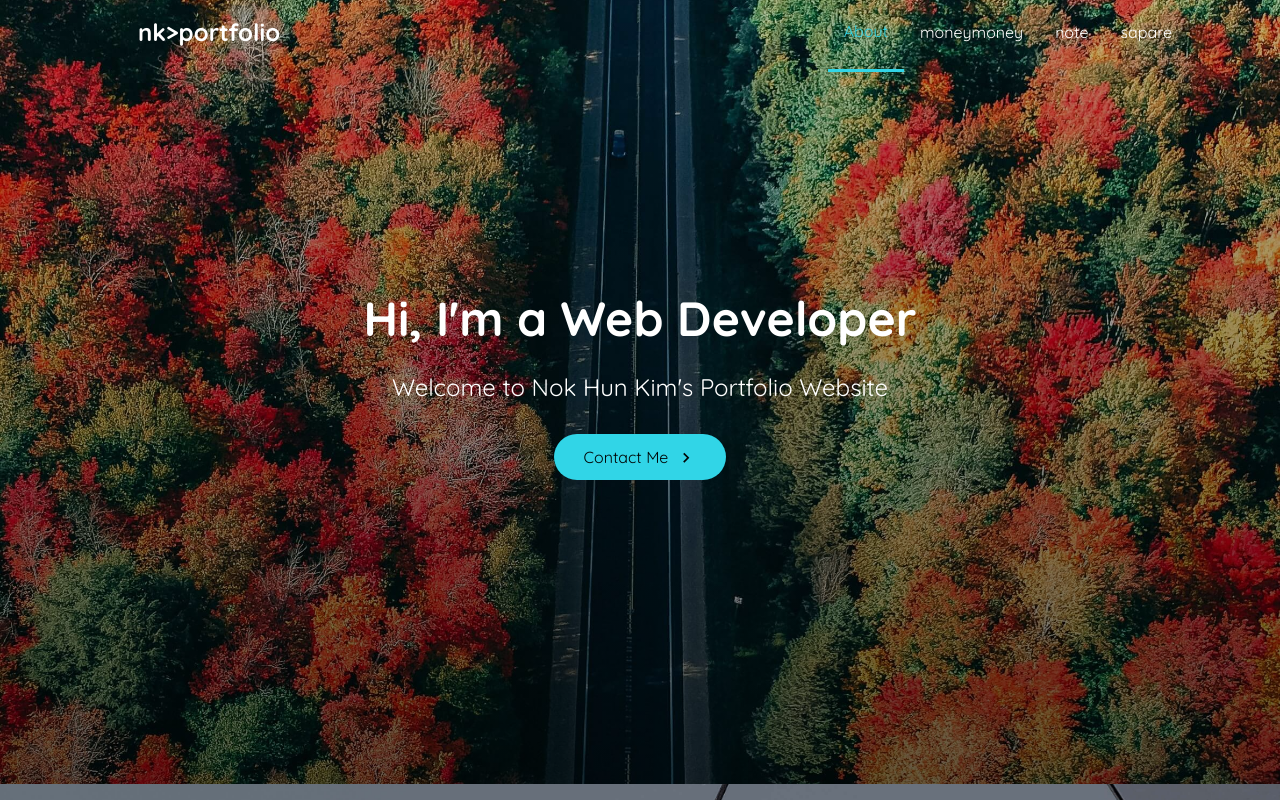
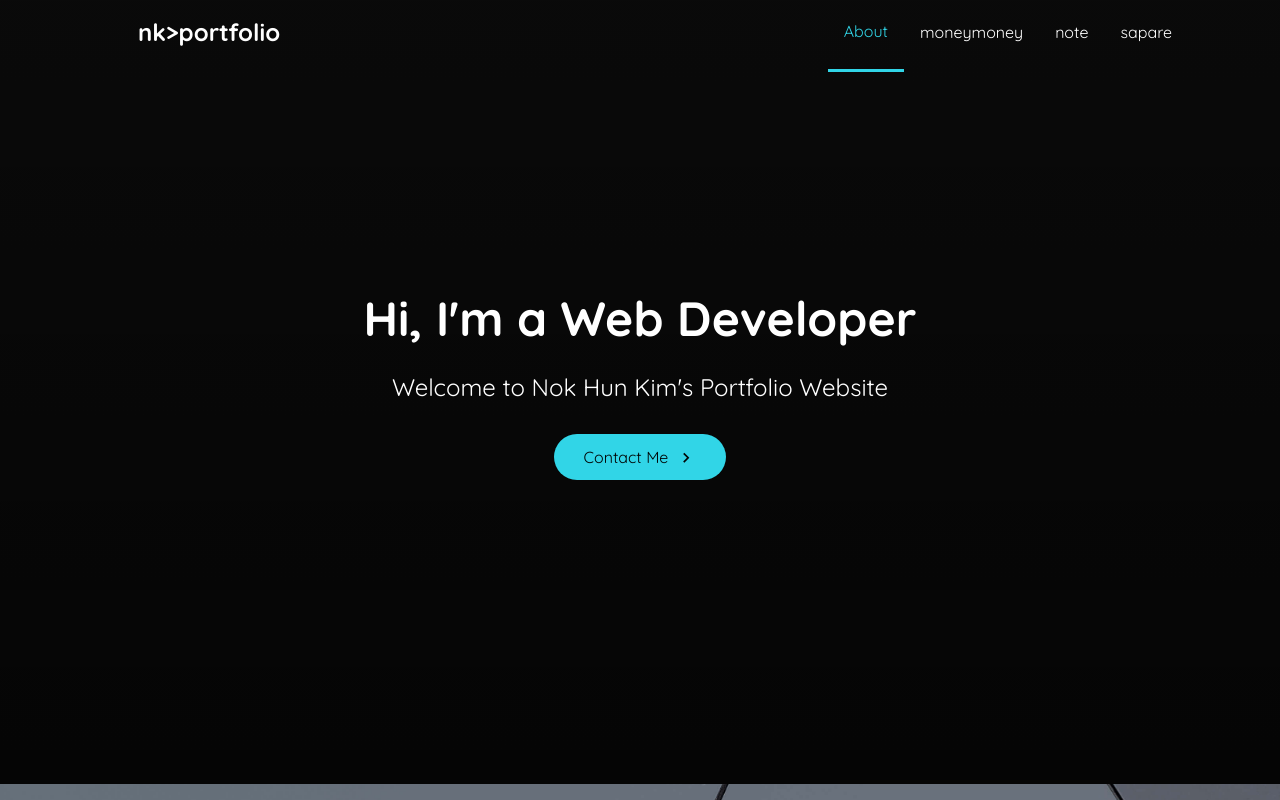
Before and after one commit to nokun13/nokun13.github.io, a React (Create React App) app: page / in a window 1280 px wide. Shown: the top 800 px of the page. Built offline with nearby package versions, Linux system fonts and the light colour scheme; no server answers.

Commit message:
remove background

```diff
--- a/src/components/HeroSection/index.js
+++ b/src/components/HeroSection/index.js
@@ -1,7 +1,6 @@
 import React, {useState, useEffect} from 'react'
 // import Video from '../../videos/video.mp4';
-import Image from '../../images/fallImg2.jpg';
-import { HeroContainer, HeroBg, ImageBg, HeroContent, HeroH1, HeroP,
+import { HeroContainer, HeroContent, HeroH1, HeroP,
 HeroBtnWrapper, ArrowForward, ArrowRight, HeroButton } from './HeroElements';
 import '../InfoSection/Buttoncss.css';
 import ContactForm from '../ContactSection/ContactUs';
@@ -33,9 +32,6 @@ const HeroSection = () => {
     return (
         <HeroContainer id='about'>
             <ContactForm showModal={showModal} setShowModal={setShowModal} />
-            <HeroBg>
-                <ImageBg src={Image} />
-            </HeroBg>
             <HeroContent>
                 <HeroH1 style={{ transform: `translateX(${offsetY * -0.2}px)`}}>
                 Hi, I'm a Web Developer</HeroH1>
```
Also changed, not shown: 6 other files (tests, documents, lock files or other folders).
